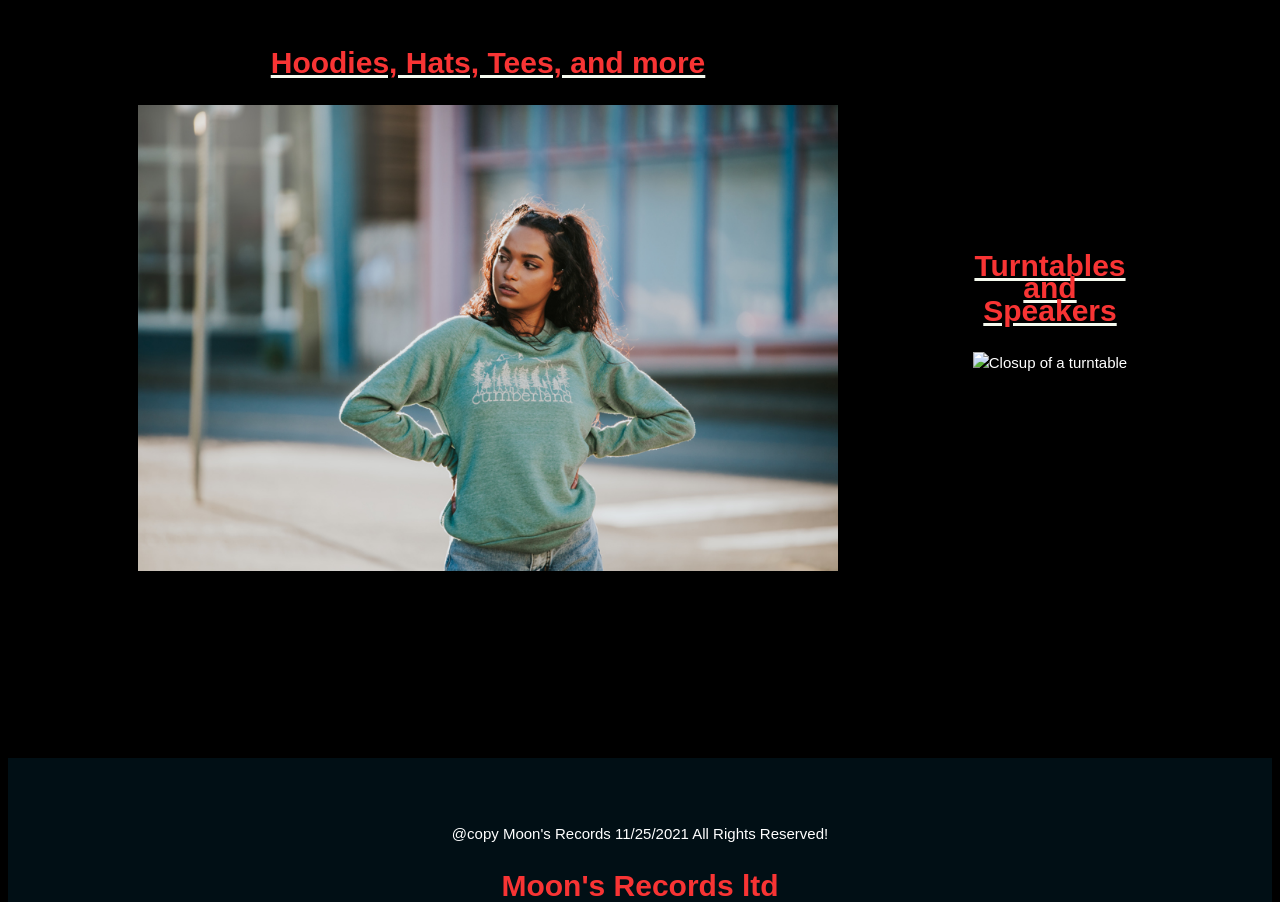
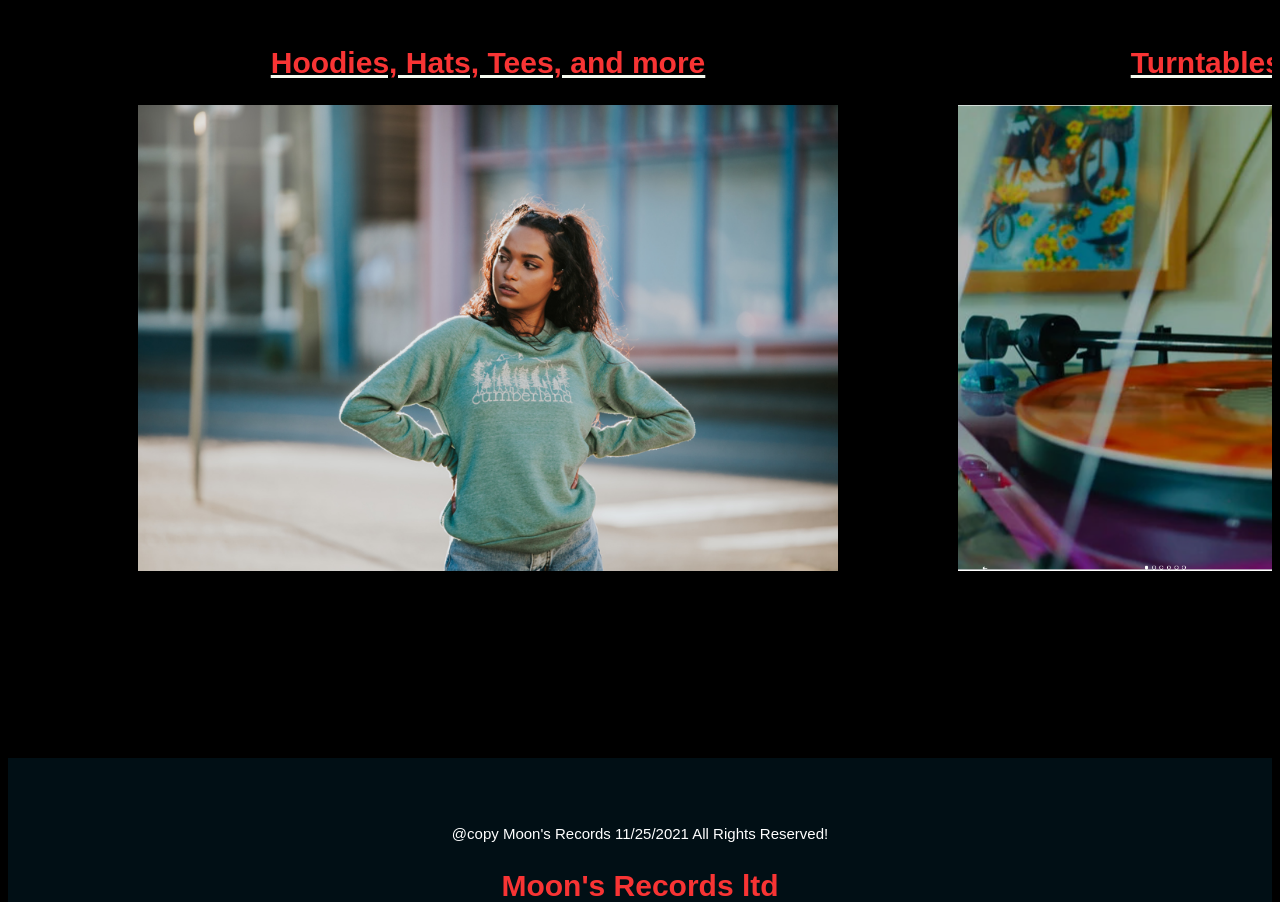
Before and after one commit to nic-dgl103-f21-dlu/websiteproject-GGahagan27, a plain HTML site: page page_5.html in a window 1280 px wide. Shown: the part 1191-2093 px from the top of the page. Drawn offline with Linux system fonts and the light colour scheme.

Commit message:
Just when I think I'm done, I double check one last time and notice a photo file missing :/.

```diff
--- a/page_5.html
+++ b/page_5.html
@@ -64,7 +64,7 @@
         <div class="categorywrap">
           <a href="page_11.html"><h3>Turntables and Speakers</h3></a>
           <img
-            src="images/turntables.jpg"
+            src="images/turntable.png"
             width="700"
             height="466"
             alt="Closup of a turntable"
--- a/style.css
+++ b/style.css
@@ -414,6 +414,7 @@
   padding-top: 15px;
 }
 
+.hr {width:400px}
 
 #flex {
   display:flex;
```
Also changed, not shown: images/turntable.png (added).
